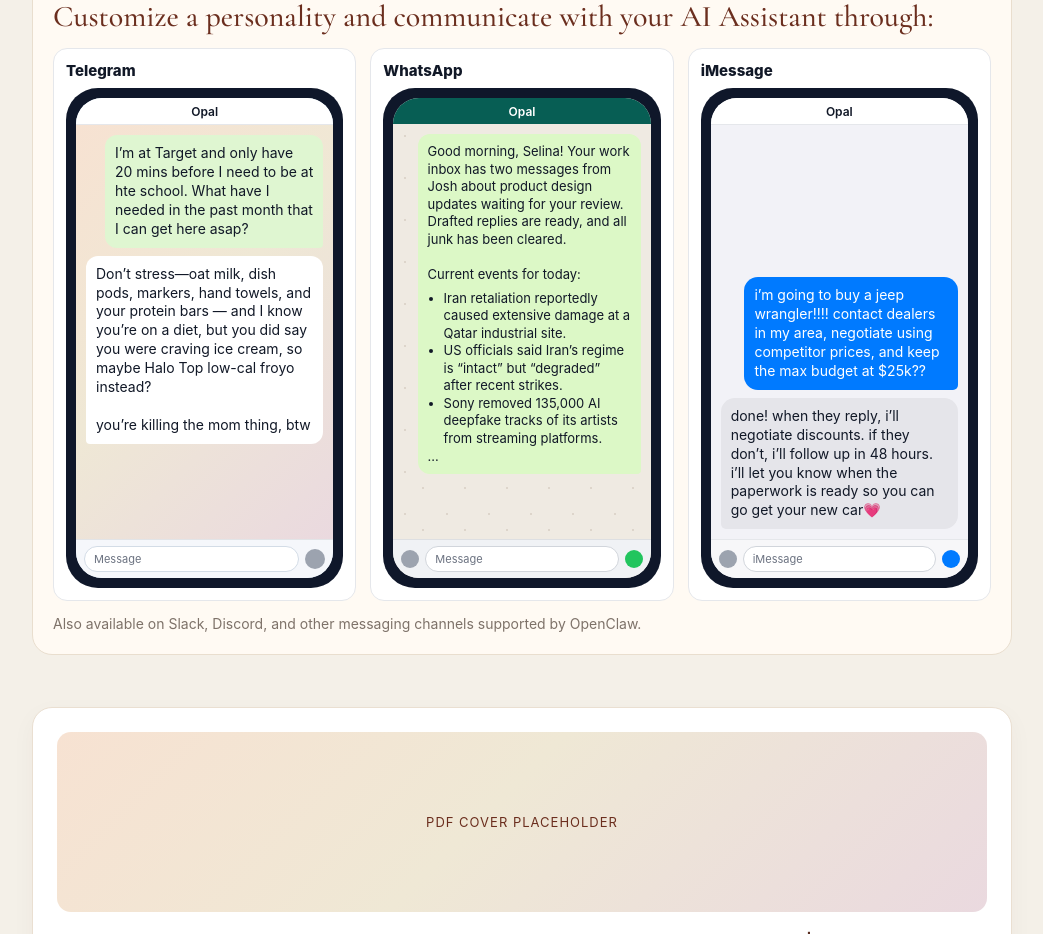
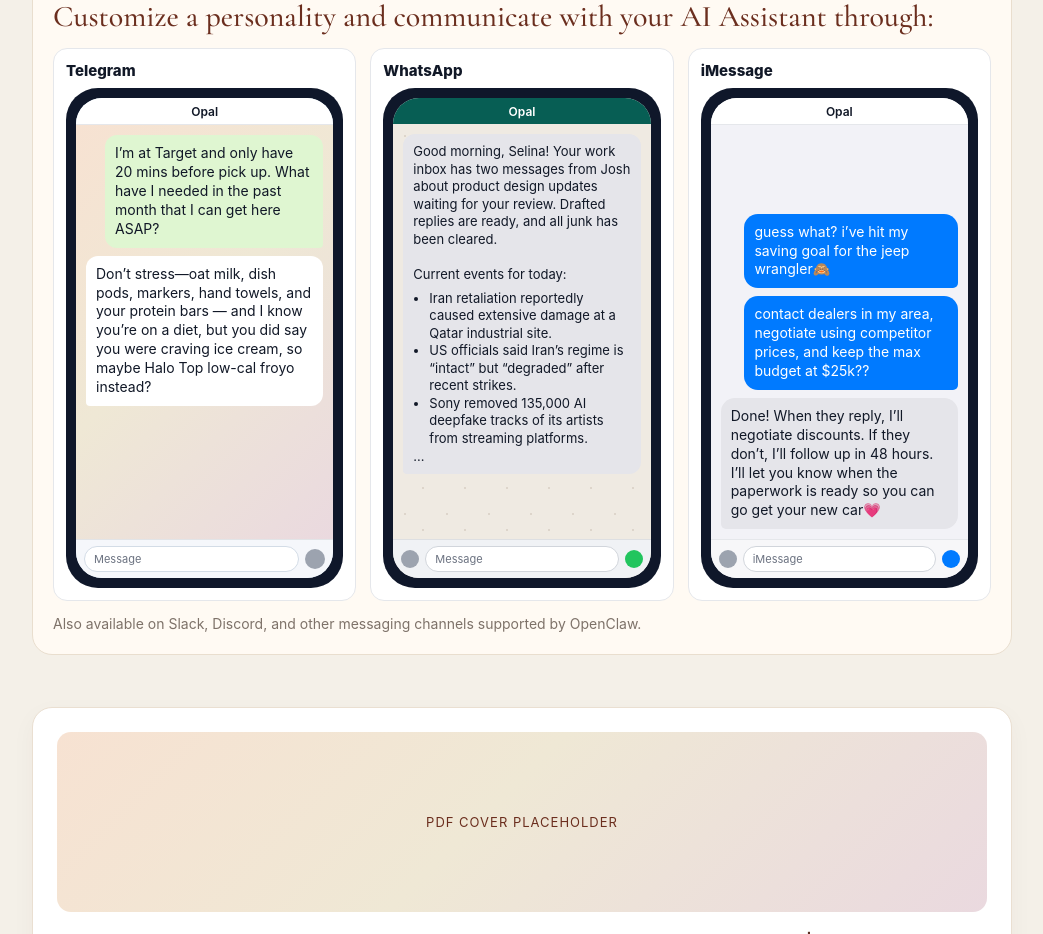
Before and after one commit to opal-the-bot/agent-inbox-mvp, a Next.js app: page /review/opal-ela-7xk9m2/landing in a window 1280 px wide. Shown: the part 940-1874 px from the top of the page, without its empty margins (118-1161 px from the left). Built offline with nearby package versions, Linux system fonts and the light colour scheme.

Commit message:
Apply copy polish: remove mom line, fix pickup text, set WhatsApp incoming gray bubble, and split iMessage user request into two messages

```diff
--- a/app/review/opal-ela-7xk9m2/landing/page.tsx
+++ b/app/review/opal-ela-7xk9m2/landing/page.tsx
@@ -136,12 +136,10 @@
                     </div>
                     <div style={{ padding: 10, background: 'linear-gradient(135deg, #f7e2d2 0%, #efe8d5 46%, #ead9df 100%)', flex: 1, display: 'flex', flexDirection: 'column' }}>
                       <div style={{ background: '#dff6d1', borderRadius: '12px 12px 4px 12px', padding: '9px 10px', marginBottom: 8, color: '#111827', fontSize: 14, lineHeight: 1.35, marginLeft: '8%', maxWidth: '92%' }}>
-                        I’m at Target and only have 20 mins before I need to be at hte school. What have I needed in the past month that I can get here asap?
+                        I’m at Target and only have 20 mins before pick up. What have I needed in the past month that I can get here ASAP?
                       </div>
                       <div style={{ background: '#ffffff', borderRadius: '12px 12px 12px 4px', padding: '9px 10px', color: '#111827', fontSize: 14, lineHeight: 1.35, maxWidth: '92%', marginBottom: 26 }}>
                         Don’t stress—oat milk, dish pods, markers, hand towels, and your protein bars — and I know you’re on a diet, but you did say you were craving ice cream, so maybe Halo Top low-cal froyo instead?
-                        <br /><br />
-                        you’re killing the mom thing, btw
                       </div>
                     </div>
                     <div style={{ borderTop: '1px solid rgba(0,0,0,0.08)', background: '#f5f7fb', padding: '6px 8px', display: 'flex', alignItems: 'center', gap: 6 }}>
@@ -171,7 +169,7 @@
                         flexDirection: 'column'
                       }}
                     >
-                      <div style={{ background: '#dcf8c6', borderRadius: '12px 12px 4px 12px', padding: '9px 10px', color: '#111827', fontSize: 13, lineHeight: 1.35, marginLeft: '6%', maxWidth: '94%', marginBottom: 22 }}>
+                      <div style={{ background: '#e5e5ea', borderRadius: '12px 12px 12px 4px', padding: '9px 10px', color: '#111827', fontSize: 13, lineHeight: 1.35, maxWidth: '94%', marginBottom: 22 }}>
                         Good morning, Selina! Your work inbox has two messages from Josh about product design updates waiting for your review. Drafted replies are ready, and all junk has been cleared.
                         <br /><br />
                         Current events for today:
@@ -201,10 +199,13 @@
                     </div>
                     <div style={{ padding: 10, flex: 1, display: 'flex', flexDirection: 'column', justifyContent: 'flex-end' }}>
                       <div style={{ background: '#007aff', borderRadius: '14px 14px 5px 14px', padding: '9px 10px', marginBottom: 8, color: '#ffffff', fontSize: 14, lineHeight: 1.35, marginLeft: '10%', maxWidth: '90%' }}>
-                        i’m going to buy a jeep wrangler!!!! contact dealers in my area, negotiate using competitor prices, and keep the max budget at $25k??
+                        guess what? i’ve hit my saving goal for the jeep wrangler🙈
+                      </div>
+                      <div style={{ background: '#007aff', borderRadius: '14px 14px 5px 14px', padding: '9px 10px', marginBottom: 8, color: '#ffffff', fontSize: 14, lineHeight: 1.35, marginLeft: '10%', maxWidth: '90%' }}>
+                        contact dealers in my area, negotiate using competitor prices, and keep the max budget at $25k??
                       </div>
                       <div style={{ background: '#e5e5ea', borderRadius: '14px 14px 14px 5px', padding: '9px 10px', color: '#111827', fontSize: 14, lineHeight: 1.35, maxWidth: '92%' }}>
-                        done! when they reply, i’ll negotiate discounts. if they don’t, i’ll follow up in 48 hours. i’ll let you know when the paperwork is ready so you can go get your new car💗
+                        Done! When they reply, I’ll negotiate discounts. If they don’t, I’ll follow up in 48 hours. I’ll let you know when the paperwork is ready so you can go get your new car💗
                       </div>
                     </div>
                     <div style={{ borderTop: '1px solid #e5e7eb', background: '#f7f7f9', padding: '6px 8px', display: 'flex', alignItems: 'center', gap: 6 }}>
```
